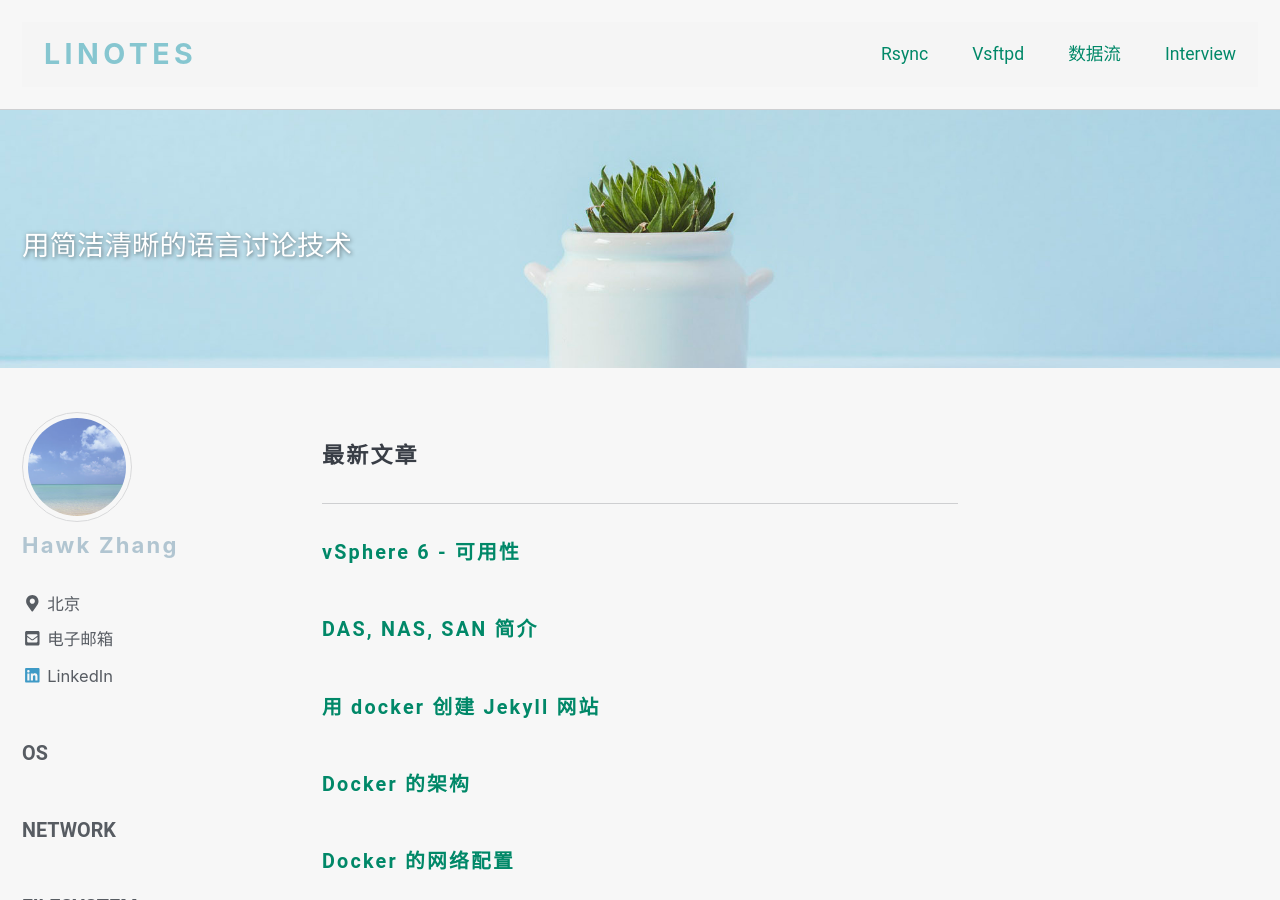
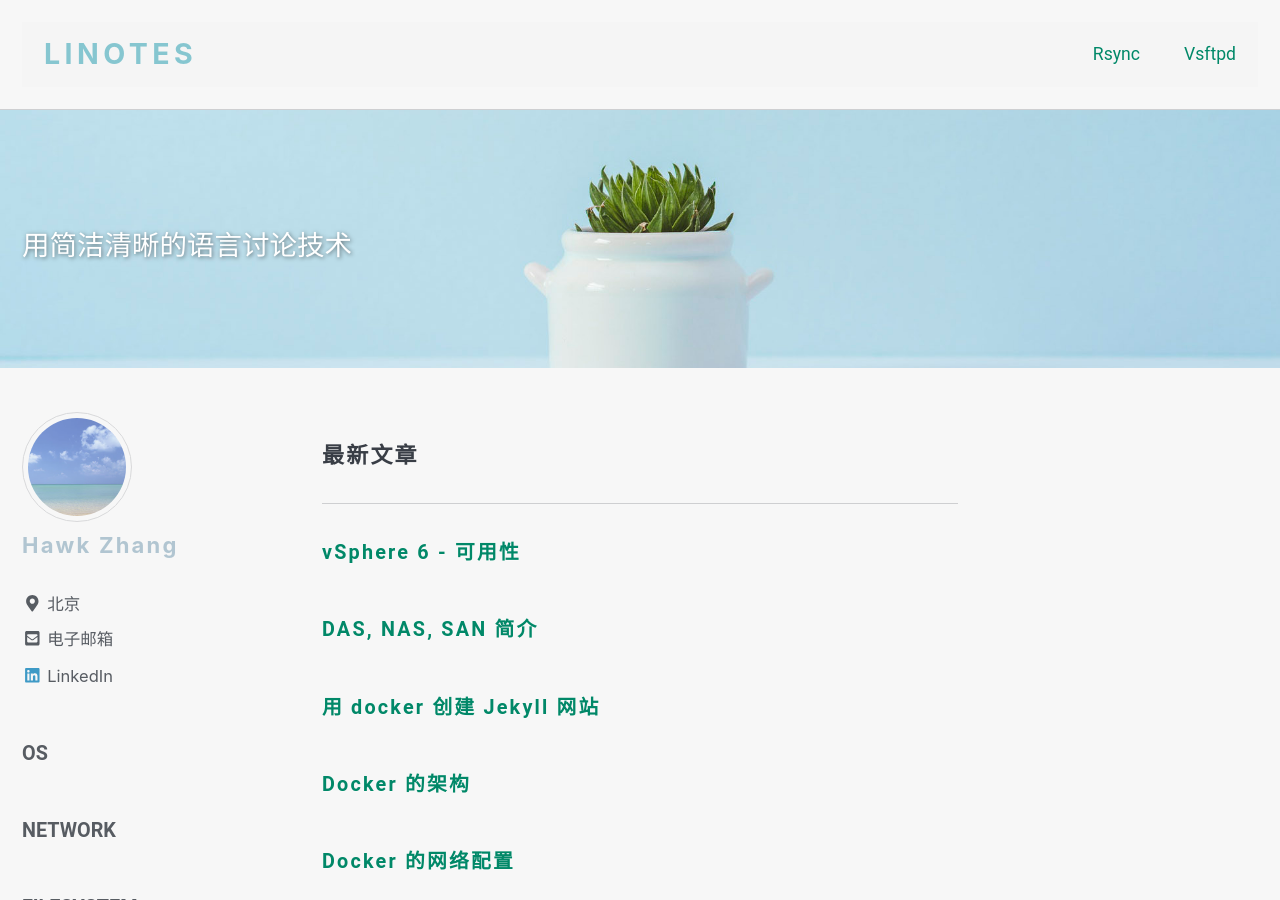
Before and after one commit to narru888/linotes_note, a Jekyll site: the page built from index.html, in a window 1280 px wide and 900 px high. Built offline with Jekyll 4.4.1, drawn with Linux system fonts in a browser that asks for light colours; nearby versions of some CDN libraries; a script that is not in the unit is left out; the list of posts is cut into pages by our own code.

Commit message:
update on 2018-12-09 16:18:01 CST

```diff
--- a/_data/navigation.yml
+++ b/_data/navigation.yml
@@ -7,11 +7,6 @@ main:
   - title: "Vsftpd"
     url: /server/vsftpd/
 
-  - title: "数据流"
-    url: /tools/datastream/
-
-  - title: "Interview"
-    url: /devop/interview/
 
 
 cheatsheet:
```
